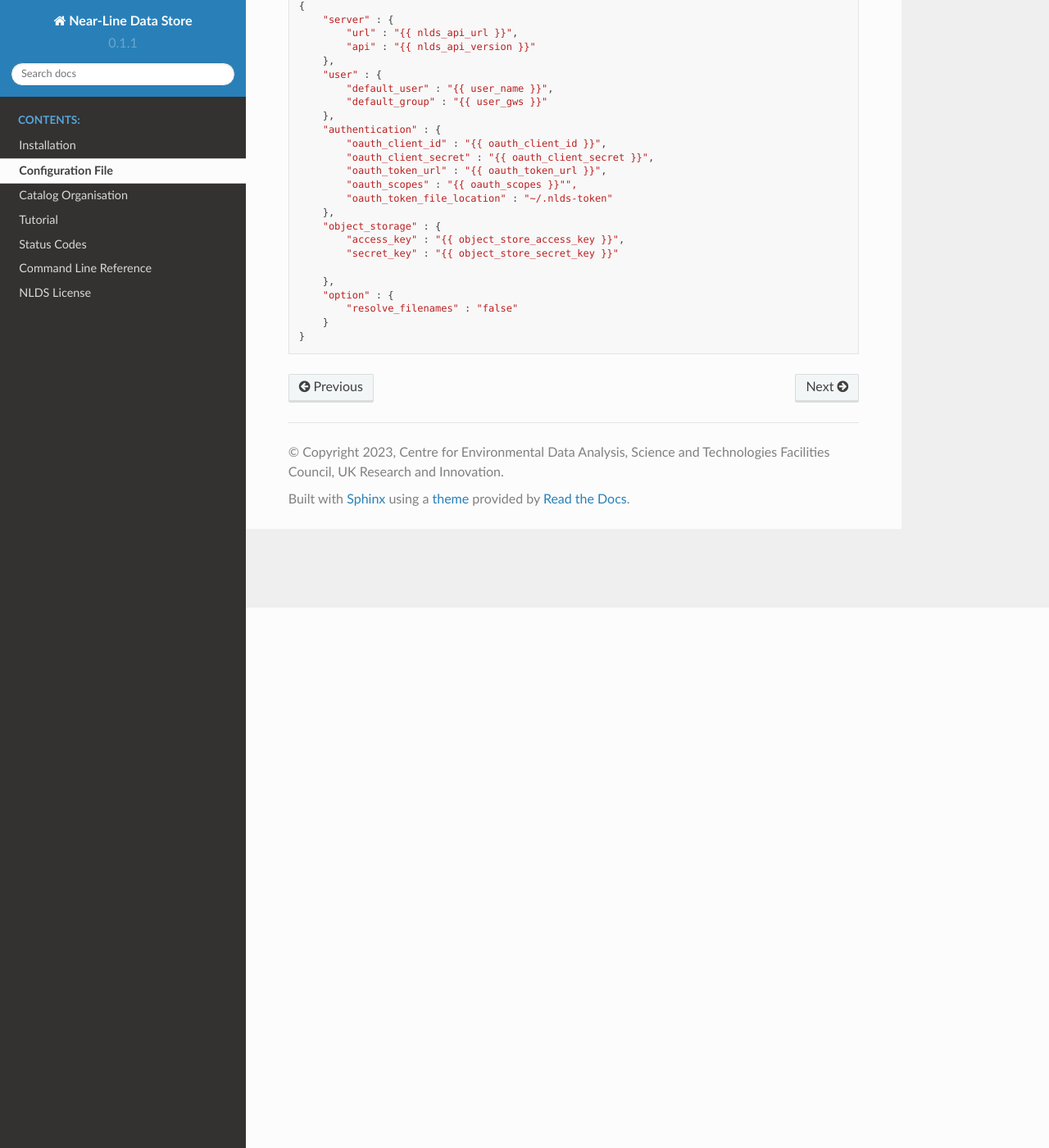
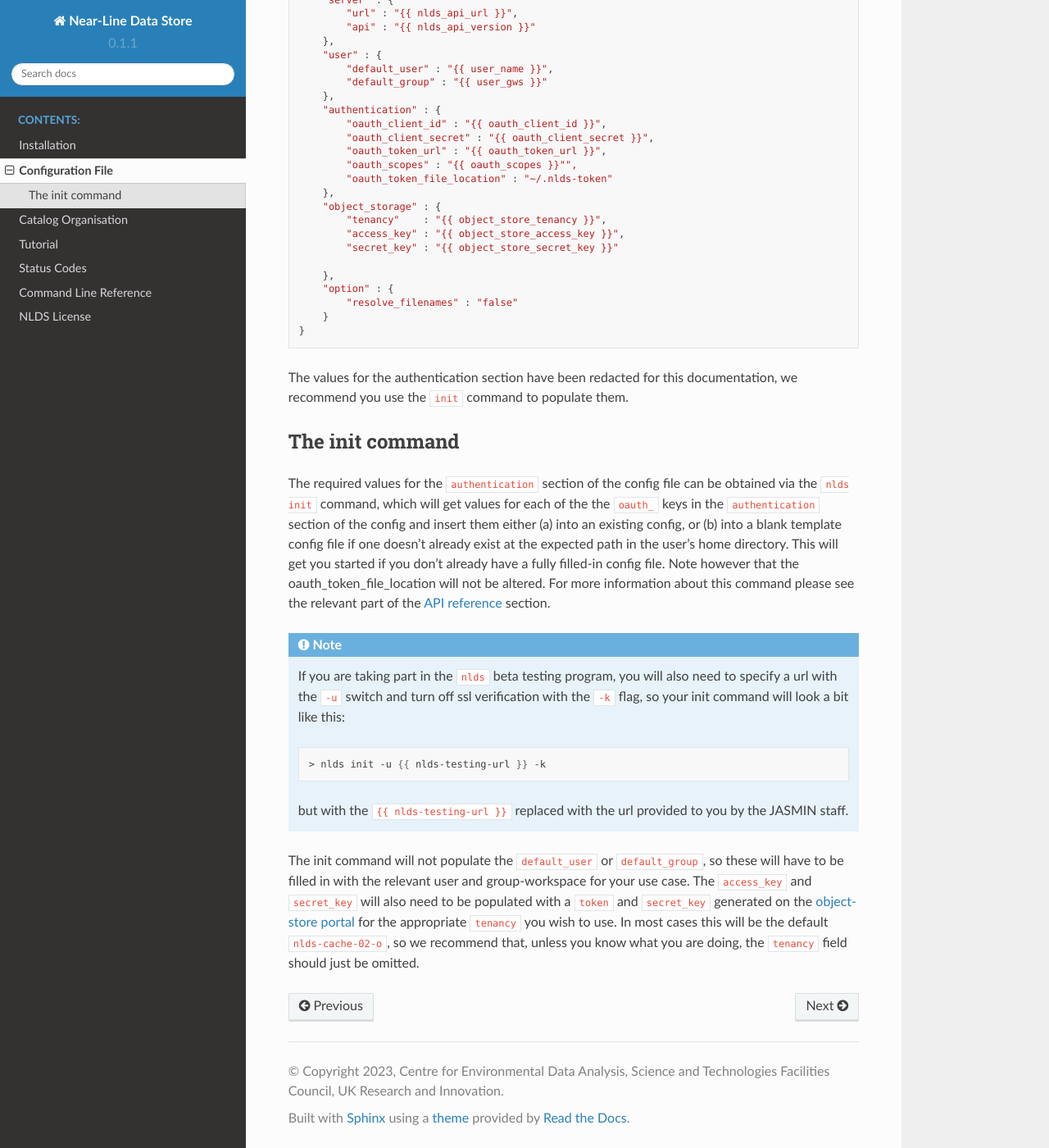
Before and after one commit to cedadev/nlds-client, a Sphinx documentation site: the page built from docs/user_guide/source/configuration.rst, in a window 1280 px wide and 1400 px high, scrolled down 659 px. Shown: the whole window at 82% size. Built offline with Sphinx 7.4.7 and the Read the Docs theme 2.0.0, drawn with Linux system fonts in a browser that asks for light colours; some of the changed text lies outside the part shown.

Commit message:
Update documentation with init command content and new states

```diff
--- a/docs/user_guide/source/command_ref.rst
+++ b/docs/user_guide/source/command_ref.rst
@@ -1,3 +1,5 @@
+.. _command-ref:
+
 Command Line Reference
 ======================
 
@@ -15,6 +17,7 @@ Commands:
   | ``find     Find and list files.``
   | ``get      Get a single file.``
   | ``getlist  Get a number of files specified in a list.``
+  | ``init     Set up the nlds client with a config file on first use.``
   | ``list     List holdings.``
   | ``meta     Alter metadata for a holding.``
   | ``put      Put a single file.``
--- a/docs/user_guide/source/configuration.rst
+++ b/docs/user_guide/source/configuration.rst
@@ -46,6 +44,7 @@ credentials.
             "oauth_token_file_location" : "~/.nlds-token"
         },
         "object_storage" : {
+            "tenancy"    : "{{ object_store_tenancy }}",
             "access_key" : "{{ object_store_access_key }}",
             "secret_key" : "{{ object_store_secret_key }}"
 
@@ -54,3 +53,43 @@ credentials.
             "resolve_filenames" : "false"
         }
     }
+
+The values for the authentication section have been redacted for this
+documentation, we recommend you use the ``init`` command to populate them.
+
+.. _init:
+
+The init command
+----------------
+
+The required values for the ``authentication`` section of the config file can be
+obtained via the ``nlds init`` command, which will get values for each of the
+the ``oauth_`` keys in the ``authentication`` section of the config and insert
+them either (a) into an existing config, or (b) into a blank template config
+file if one doesn't already exist at the expected path in the user's home
+directory. This will get you started if you don't already have a fully filled-in
+config file. Note however that the oauth_token_file_location will not be
+altered.  For more information about this command please see the relevant part
+of the :ref:`API reference<command-ref>` section.
+
+.. note::
+    If you are taking part in the ``nlds`` beta testing program, you will also
+    need to specify a url with the ``-u`` switch and turn off ssl verification
+    with the ``-k`` flag, so your init command will look a bit like this:
+
+    .. code-block:: bash
+
+        > nlds init -u {{ nlds-testing-url }} -k
+
+    but with the ``{{ nlds-testing-url }}`` replaced with the url provided to
+    you by the JASMIN staff.
+
+
+The init command will not populate the ``default_user`` or ``default_group``, so
+these will have to be filled in with the relevant user and group-workspace for
+your use case. The ``access_key`` and ``secret_key`` will also need to be
+populated with a ``token`` and ``secret_key`` generated on the
+`object-store portal <https://s3-portal.jasmin.ac.uk/login>`_ for the
+appropriate ``tenancy`` you wish to use. In most cases this will be the default
+``nlds-cache-02-o``, so we recommend that, unless you know what you are doing,
+the ``tenancy`` field should just be omitted.
--- a/docs/user_guide/source/installation.rst
+++ b/docs/user_guide/source/installation.rst
@@ -10,7 +10,7 @@ To use NLDS, first you must install the client software.  This guide will show
 you how to install it into a Python virtual-environment (virtualenv) in your
 user space or home directory.
 
-#. log onto the machine where you wish to install the JDMA client into your
+#. Log onto the machine where you wish to install the NLDS client into your
    user space or home directory.
 
 #. Create a Python virtual environment: |br|
@@ -20,4 +20,4 @@ user space or home directory.
    ``source ~/nlds-client/bin/activate``
 
 #. Install the nlds-client package from github: |br|
-   ``pip install git+https://github.com/cedadev/nlds-client.git@0.1.1#egg=nlds-client``
+   ``pip install git+https://github.com/cedadev/nlds-client.git``
```
Also changed, not shown: other parts of docs/user_guide/source/configuration.rst (+1 -3 lines), docs/user_guide/source/status_codes.csv (added, +20 -0 lines), docs/user_guide/source/status_codes.rst (+4 -41 lines), docs/user_guide/source/tutorial.rst (+10 -5 lines).
